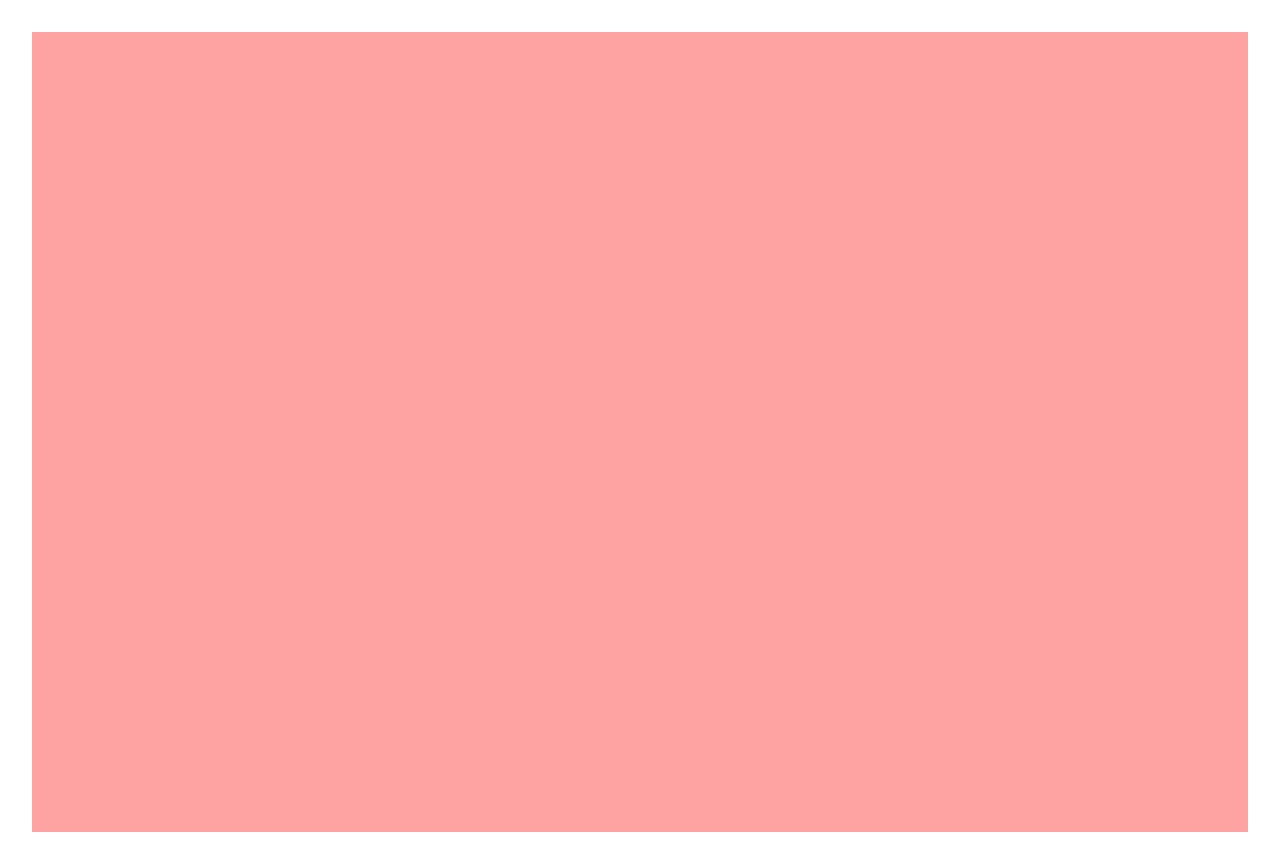
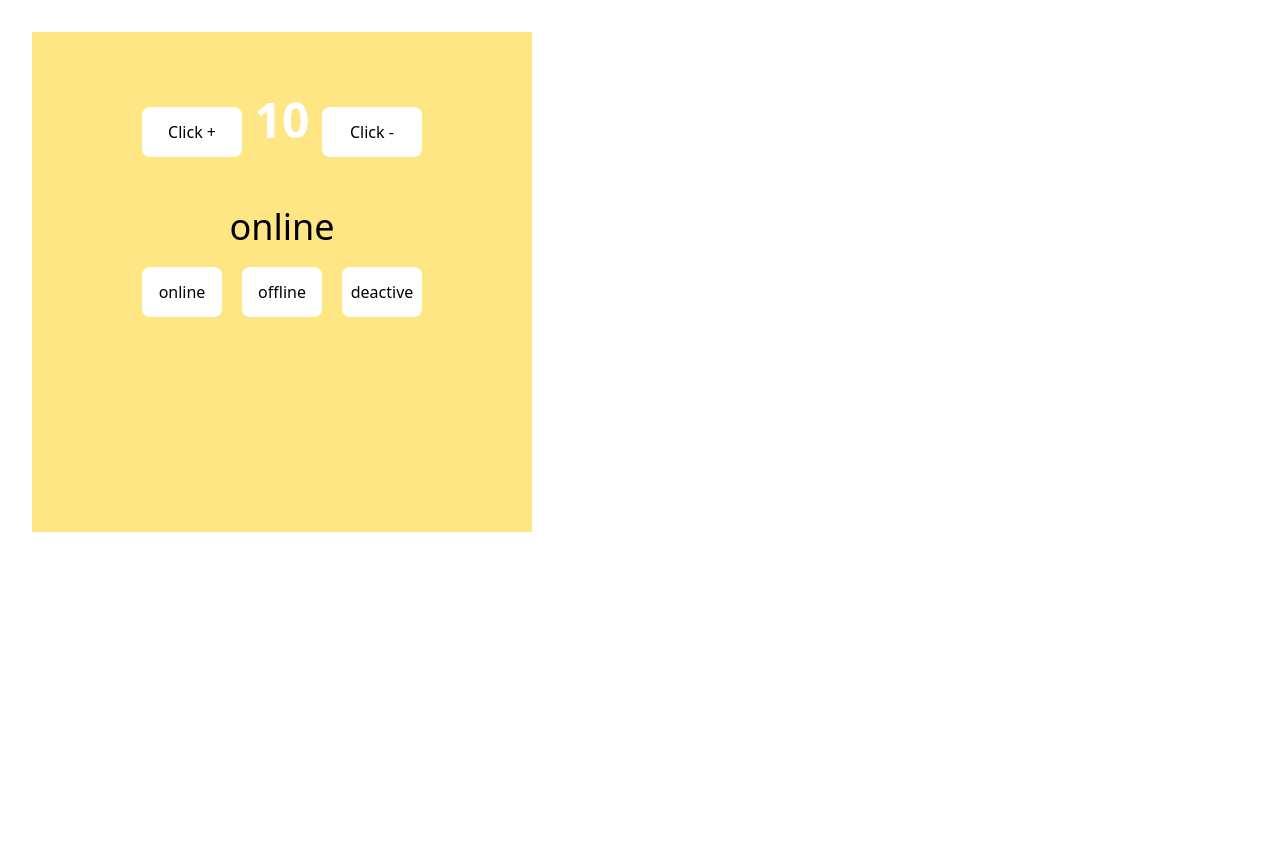
Before and after one commit to AshanDilakshana/learn_MERN, a React (Vite) app in the folder fronend/: page /test in a window 1280 px wide. Before the commit this address had no page. After the commit the page ends 800 px from the top, so only its background shows below. Built offline with nearby package versions, Linux system fonts and the light colour scheme.

Commit message:
use State Day-13

```diff
--- a/fronend/src/App.jsx
+++ b/fronend/src/App.jsx
@@ -6,6 +6,7 @@ import Adminpage from './Pages/Adminpage.jsx'
 import HomePage from './Pages/HomePage.jsx'
 import Logingpage from './Pages/logingpage.jsx'
 import { Toaster } from 'react-hot-toast';
+import Test from './Pages/Test.jsx'
 
 
 function App() {
@@ -13,24 +14,18 @@ function App() {
   return (
 
     <BrowserRouter>
-      <div className="w-full h-[100vh] bg-red-300">
+
         <Toaster position="top-right" />
         <Routes path="/">
           <Route path='/' element={<HomePage/>} />
           <Route path='/admin/*'element={<Adminpage/>}/>
           <Route path='/register' element={<h1>register</h1>} />
           <Route path='/login' element={<Logingpage/>} />
+          <Route path='/test' element={<Test/>} />
 
         </Routes>
 
 
-
-
-
-
-
-
-      </div>
 
     </BrowserRouter>
 
--- a/fronend/src/Pages/Test.jsx
+++ b/fronend/src/Pages/Test.jsx
@@ -1,6 +1,54 @@
+import { useState } from "react";
 
 export default function Test() {
+    //let count = 10;
+ const [count,setcount] = useState(10);
+ const [status,setstatus] = useState("online");
 
+    return(
 
+    <div className="w-full h-full flex juestify-center items-center ">
+        <div className="w-[500px] h-[500px] bg-amber-200">
+            <button onClick={
+                ()=>{
+                    setcount(count + 1);
+                    console.log(count);
+                }
+            }className="w-[100px] h-[50px] bg-white m-auto mt-[75px] rounded-lg hover:bg-green-500 hover:text-white transition-all duration-300 ">Click + </button>
+            <span className="text-5xl text-white font-bold"> {count} </span>
+            <button onClick={
+                ()=>{
+                    setcount(count - 1)
+                    console.log(count);
+                }
+            }
+            className="w-[100px] h-[50px] bg-white m-auto mt-[20px] rounded-lg hover:bg-red-300 hover:text-white transition-all duration-300">Click - </button>
+
+        <div className="w-full h-[200px] mt-[50px] juestify-center items-center flex flex-col">
+            <span className="text-4xl">{status}</span>
+            <div className="flex gap-5">
+                    <button onClick={
+                        ()=>{
+                            setstatus("online")
+                        }
+                    }
+                    className="w-[80px] h-[50px] bg-white m-auto mt-[20px] rounded-lg hover:bg-blue-500 hover:text-white transition-all duration-300">online</button>
+                    <button onClick={
+                        ()=>{
+                            setstatus("offline")
+                            }
+                    }
+                    className="w-[80px] h-[50px] bg-white m-auto mt-[20px] rounded-lg hover:bg-blue-500 hover:text-white transition-all duration-300">offline</button>
+                    <button onClick={
+                        ()=>{
+                            setstatus("deactive")
+                        }
+                    }
+                    className="w-[80px] h-[50px] bg-white m-auto mt-[20px] rounded-lg hover:bg-blue-500 hover:text-white transition-all duration-300">deactive</button>
+        </div></div>
+     </div>
+    </div>
+
+    )
 
 }
--- a/fronend/src/Pages/admin/AdminproductsPage.jsx
+++ b/fronend/src/Pages/admin/AdminproductsPage.jsx
@@ -1,92 +1,34 @@
-import axios from 'axios';
-import {useEffect, useState} from 'react';
-import { FaEdit, FaPlus, FaRegTrashAlt } from 'react-icons/fa';
-import { Link } from 'react-router-dom';
-
-const sampleData=[
-  {
-    "product": "COS001",
-    "productID": "C1001",
-    "productName": "L'Oréal Revitalift Day Cream",
-    "altanativeNames": ["L'Oréal Cream", "Revitalift", "Anti-Aging Cream"],
-    "productPrice": 4500,
-    "LabledPrice": 5200,
-    "productDescription": "Anti-aging day cream with SPF 30 to reduce wrinkles and firm skin.",
-    "productquantity": 50,
-    "productImage": ["https://example.com/images/loreal-revitalift.jpg"]
-  },
-  {
-    "product": "COS002",
-    "productID": "C1002",
-    "productName": "Maybelline Fit Me Foundation",
-    "altanativeNames": ["Fit Me", "Maybelline Foundation", "Matte Foundation"],
-    "productPrice": 3200,
-    "LabledPrice": 3500,
-    "productDescription": "Matte + Poreless liquid foundation suitable for normal to oily skin.",
-    "productquantity": 80,
-    "productImage": ["https://example.com/images/maybelline-fitme.jpg"]
-  },
-  {
-    "product": "COS003",
-    "productID": "C1003",
-    "productName": "MAC Matte Lipstick – Ruby Woo",
-    "altanativeNames": ["MAC Lipstick", "Ruby Woo", "Red Lipstick"],
-    "productPrice": 5500,
-    "LabledPrice": 6000,
-    "productDescription": "Classic retro matte lipstick in iconic Ruby Woo shade.",
-    "productquantity": 100,
-    "productImage": ["https://example.com/images/mac-rubywoo.jpg"]
-  },
-  {
-    "product": "COS004",
-    "productID": "C1004",
-    "productName": "Neutrogena Hydro Boost Water Gel",
-    "altanativeNames": ["Neutrogena Gel", "Hydro Boost", "Moisturizer"],
-    "productPrice": 4200,
-    "LabledPrice": 4700,
-    "productDescription": "Lightweight water gel moisturizer with hyaluronic acid for 24h hydration.",
-    "productquantity": 70,
-    "productImage": ["https://example.com/images/neutrogena-hydroboost.jpg"]
-  },
-  {
-    "product": "COS005",
-    "productID": "C1005",
-    "productName": "The Body Shop Tea Tree Oil",
-    "altanativeNames": ["Tea Tree Oil", "Body Shop Oil", "Skin Treatment Oil"],
-    "productPrice": 3800,
-    "LabledPrice": 4200,
-    "productDescription": "Natural tea tree oil for blemished skin, helps reduce acne.",
-    "productquantity": 40,
-    "productImage": ["https://example.com/images/bodyshop-teatree.jpg"]
-  }
-];
+import axios from "axios";
+import { useEffect, useState } from "react";
+import { FaEdit, FaPlus, FaRegTrashAlt } from "react-icons/fa";
+import { Link } from "react-router-dom";
 
 
-export  default function AdminproductsPage() {
+export default function AdminproductsPage() {
+  const [products, setproducts] = useState([]);
 
-const [products,setproducts] = useState([])
+  useEffect(() => { //privent allwase backend data feching // useEffect(() => {},[])
+    try {
+      axios
+        .get(import.meta.env.VITE_API_URL + "/api/products")
+        .then((Response) => {
+          console.log(Response.data);
+          setproducts(Response.data);
+        });
+    } catch (error) {
+      Message.error("error to get products");
+      console.log("error to get products", error);
+    }
+  }, []);
 
-useEffect(()=>{
-
-   try{
-     axios.get(import.meta.env.VITE_API_URL + "/api/products").then(
-         (Response)=>{
-             console.log(Response.data);
-             setproducts(Response.data)
-         }
-     )
-    }catch(error){
-        Message.error("error to get products")
-        console.log("error to get products",error);
-    }
- }, [])
-
-    return(
+  return (
     <div className="w-full min-h-full ">
-            <Link to = "/addmin/add-product" className='fixed right-[65px]  bottom-[50px] text-5xl hover:text-blue-500'>
-            <FaPlus/>
+      <Link
+        to="/addmin/add-product"
+        className="fixed right-[65px]  bottom-[50px] text-5xl hover:text-blue-500">
+        <FaPlus />
       </Link>
-            <table className='border w-full text-center'>
+      <table className="border w-full text-center">
         <thead>
           <tr>
             <th>image</th>
@@ -99,36 +41,28 @@ useEffect(()=>{
           </tr>
         </thead>
         <tbody>
-             { products.map(
-                    (item,index)=>{
-                      return(
-                       <tr key ={index}>
-                            <td> <img src="logo.png" className='w-16 h-16 '></img></td>
+          {products.map((item, index) => {
+            return (
+              <tr key={index}>
+                <td>
+                  <img src="logo.png" className="w-16 h-16 "></img>
+                </td>
                 <td> {item.productID}</td>
                 <td>{item.productName}</td>
                 <td>{item.productPrice}</td>
                 <td>{item.LabledPrice}</td>
                 <td>no</td>
                 <td>
-                                <div className='flex gap-2 justify-center items-center'>
-                                    <FaRegTrashAlt className='hover:text-red-500'/>
-                                    <FaEdit className='hover:text-green-400'/>
+                  <div className="flex gap-2 justify-center items-center">
+                    <FaRegTrashAlt className="hover:text-red-500" />
+                    <FaEdit className="hover:text-green-400" />
                   </div>
                 </td>
               </tr>
-                      )
-                    }
-                )
-            }
-
+            );
+          })}
         </tbody>
       </table>
-
-
-
-
-
-
     </div>
-    )
+  );
 }
```
Also changed, not shown: 1 other file (tests, documents, lock files or other folders). Lines whose indentation alone changed are shown as unchanged.
